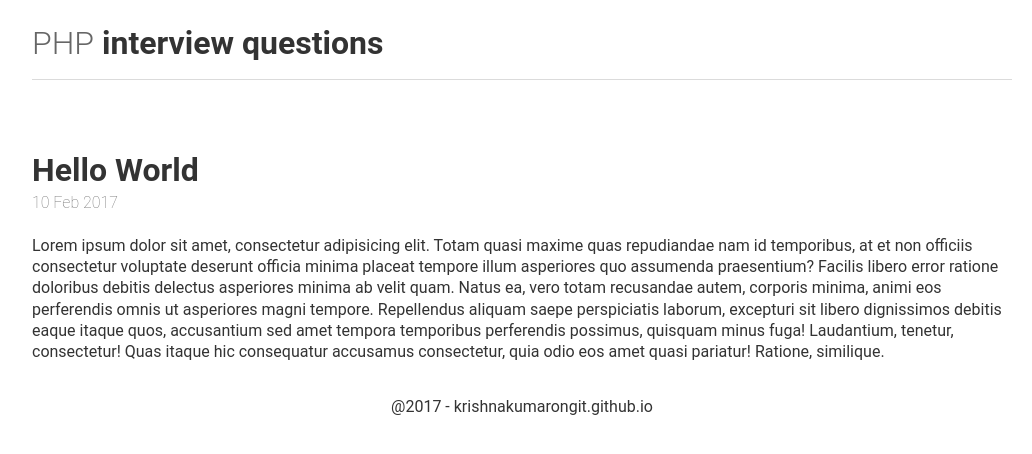
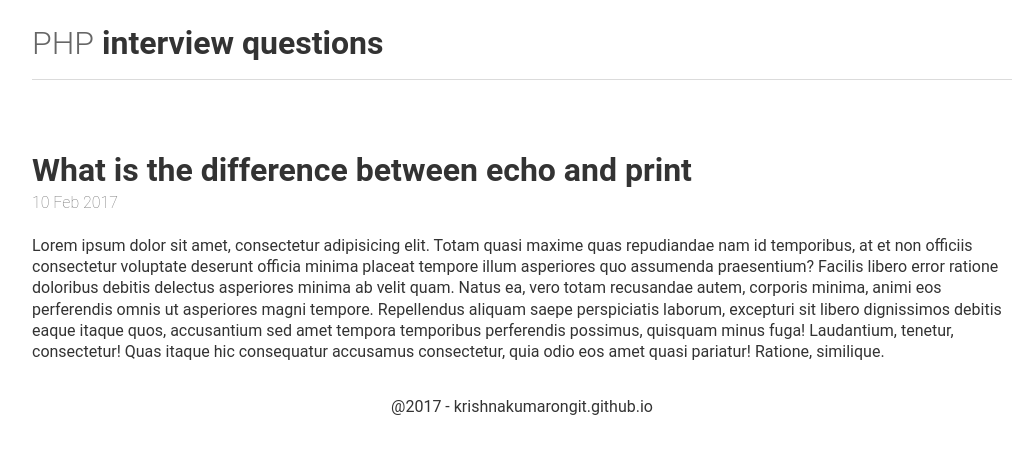
Before and after one commit to krishnakumarongit/krishnakumarongit.github.io, a Jekyll site: the page built from _posts/2017-02-10-hello-world.md, in a window 1280 px wide. Shown: the top 454 px of the page, without its empty margins (118-1150 px from the left). Built offline with Jekyll 4.4.1, drawn with Linux system fonts in a browser that asks for light colours.

Commit message:
new changes

```diff
--- a/_posts/2017-02-10-hello-world.md
+++ b/_posts/2017-02-10-hello-world.md
@@ -1,6 +1,6 @@
 ---
-title: First blog post
-description: This is our first post. Hello World!
-header: Hello World
+title: What is the difference between echo and print in PHP
+description: What is the difference between echo and print in php.
+header: What is the difference between echo and print
 ---
 Lorem ipsum dolor sit amet, consectetur adipisicing elit. Totam quasi maxime quas repudiandae nam id temporibus, at et non officiis consectetur voluptate deserunt officia minima placeat tempore illum asperiores quo assumenda praesentium? Facilis libero error ratione doloribus debitis delectus asperiores minima ab velit quam. Natus ea, vero totam recusandae autem, corporis minima, animi eos perferendis omnis ut asperiores magni tempore. Repellendus aliquam saepe perspiciatis laborum, excepturi sit libero dignissimos debitis eaque itaque quos, accusantium sed amet tempora temporibus perferendis possimus, quisquam minus fuga! Laudantium, tenetur, consectetur! Quas itaque hic consequatur accusamus consectetur, quia odio eos amet quasi pariatur! Ratione, similique.
```
